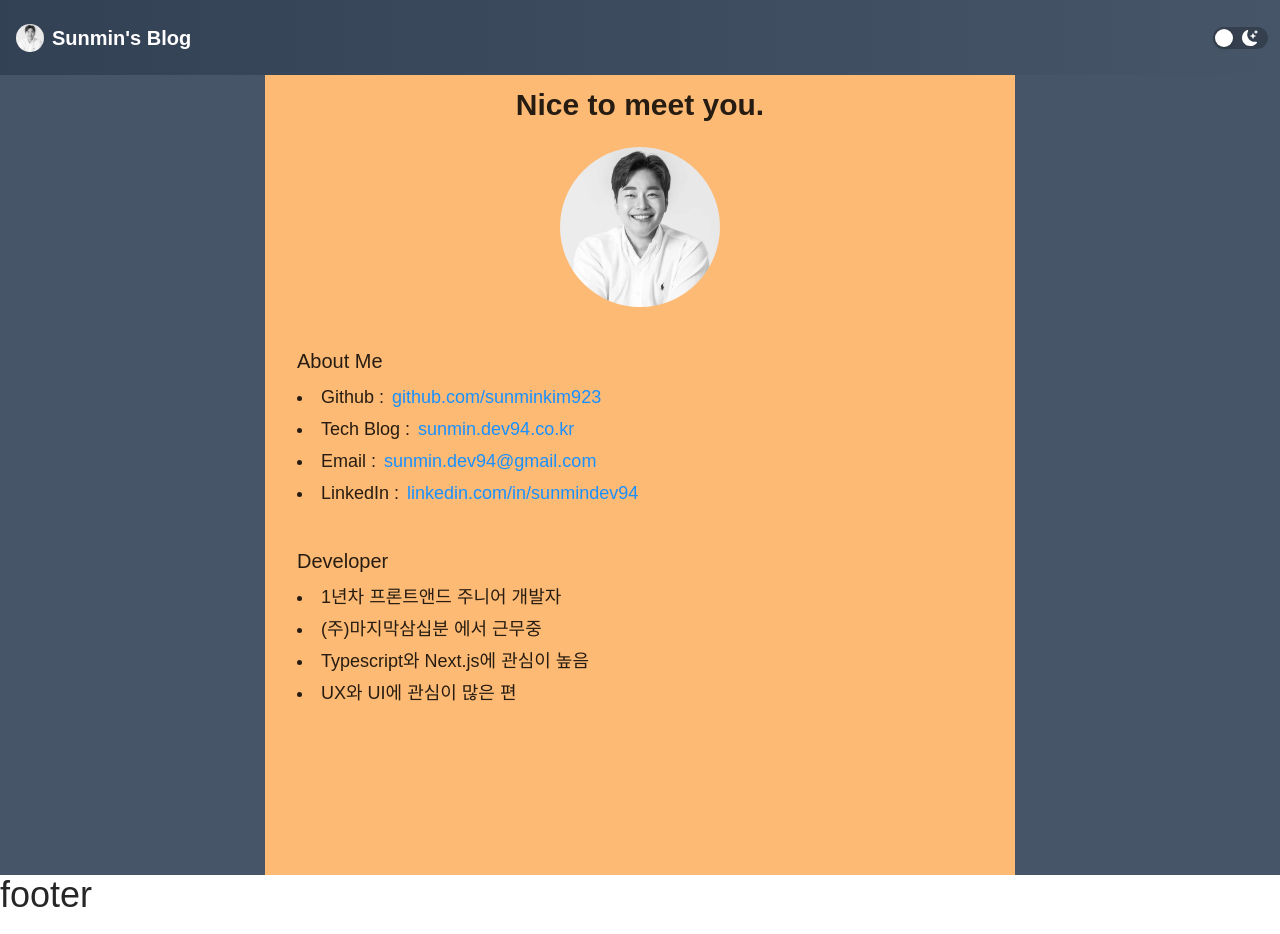
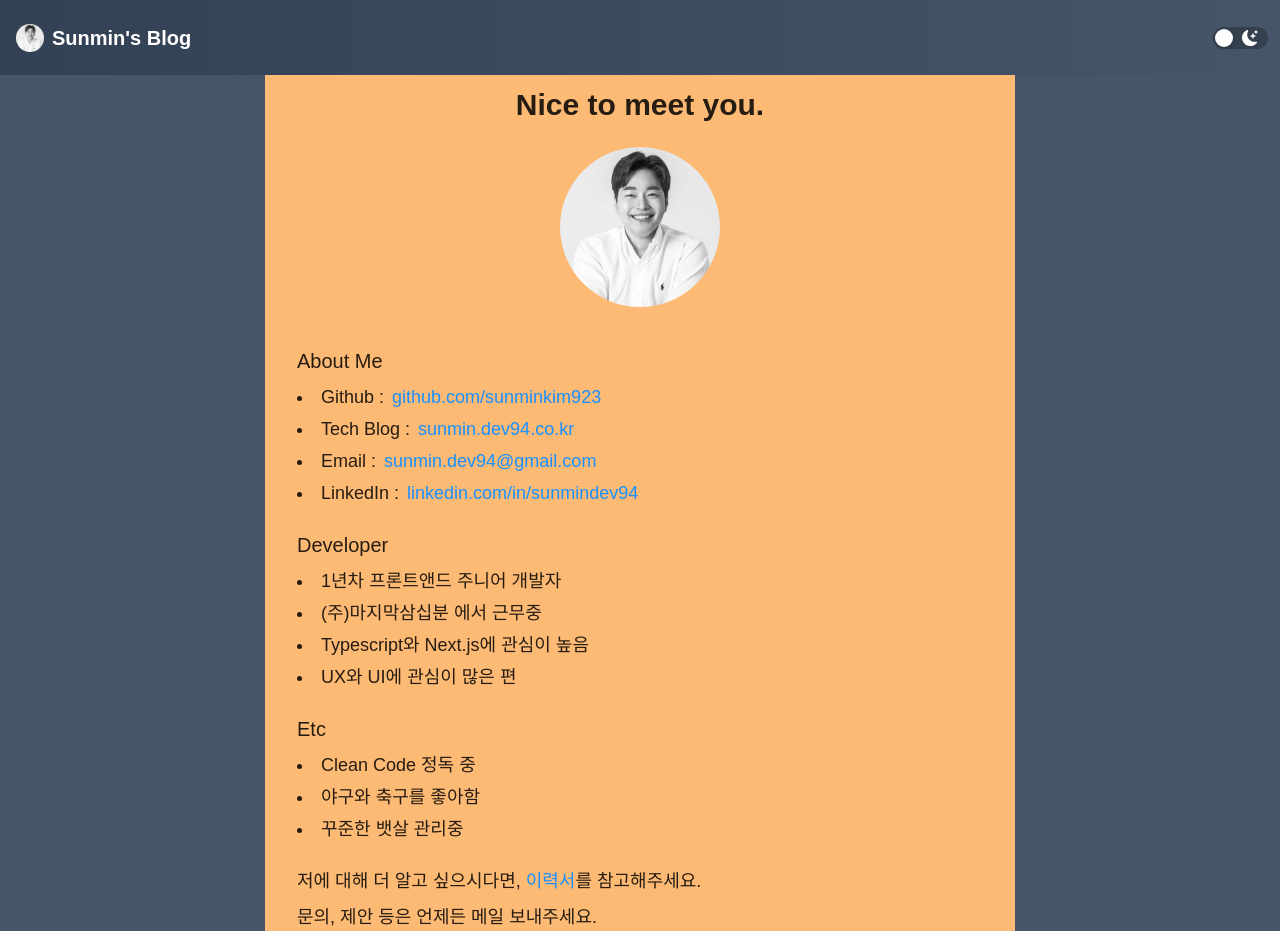
Before and after one commit to sunminkim923/blog, a Next.js app in the folder blog-v3/: page / in a window 1280 px wide. Shown: the top 934 px of the page. Built offline with nearby package versions, Linux system fonts and the light colour scheme; a web font is replaced by a local one.

Commit message:
프로필 정보 입력

```diff
--- a/blog-v3/pages/index.tsx
+++ b/blog-v3/pages/index.tsx
@@ -24,7 +24,7 @@ export default function Home() {
 
           <div className="pl-8">
             <div className="text-lg sm:text-xl pt-10">About Me</div>
-            <div className="text-md sm:text-lg pt-2">
+            <div className="text-md sm:text-lg pt-2  w-10:text-red-500">
               <li>
                 Github :
                 <a
@@ -67,12 +67,24 @@ export default function Home() {
               </li>
             </div>
 
-            <div className="text-lg sm:text-xl pt-10">Developer</div>
+            <div className="text-lg sm:text-xl pt-6">Developer</div>
             <div className="text-md sm:text-lg pt-2">
               <li>1년차 프론트앤드 주니어 개발자</li>
               <li className="pt-1">(주)마지막삼십분 에서 근무중</li>
               <li className="pt-1">Typescript와 Next.js에 관심이 높음</li>
               <li className="pt-1">UX와 UI에 관심이 많은 편</li>
+            </div>
+            <div className="text-lg sm:text-xl pt-6">Etc</div>
+            <div className="text-md sm:text-lg pt-2">
+              <li>Clean Code 정독 중</li>
+              <li className="pt-1">야구와 축구를 좋아함</li>
+              <li className="pt-1">꾸준한 뱃살 관리중</li>
+            </div>
+            <div className="text-md sm:text-lg pt-6">
+              저에 대해 더 알고 싶으시다면, <a>이력서</a>를 참고해주세요.
+            </div>
+            <div className="text-md sm:text-lg pt-2">
+              문의, 제안 등은 언제든 메일 보내주세요.
             </div>
           </div>
         </div>
```
